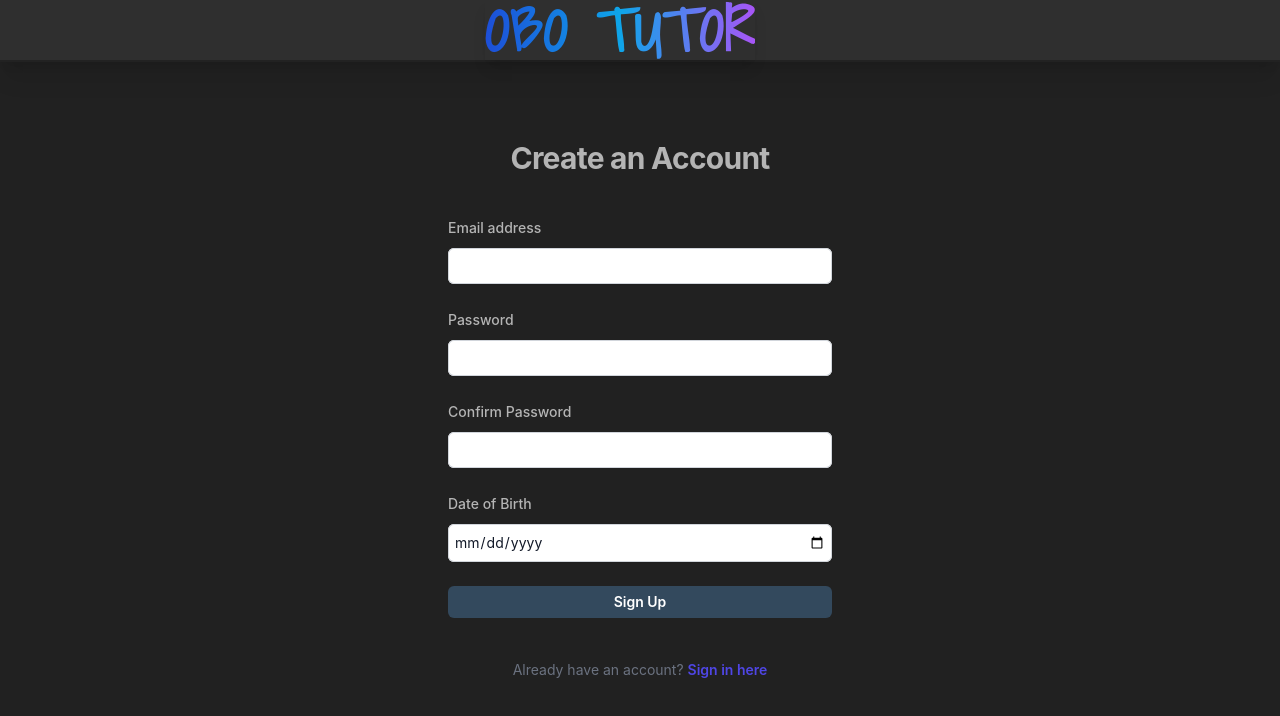
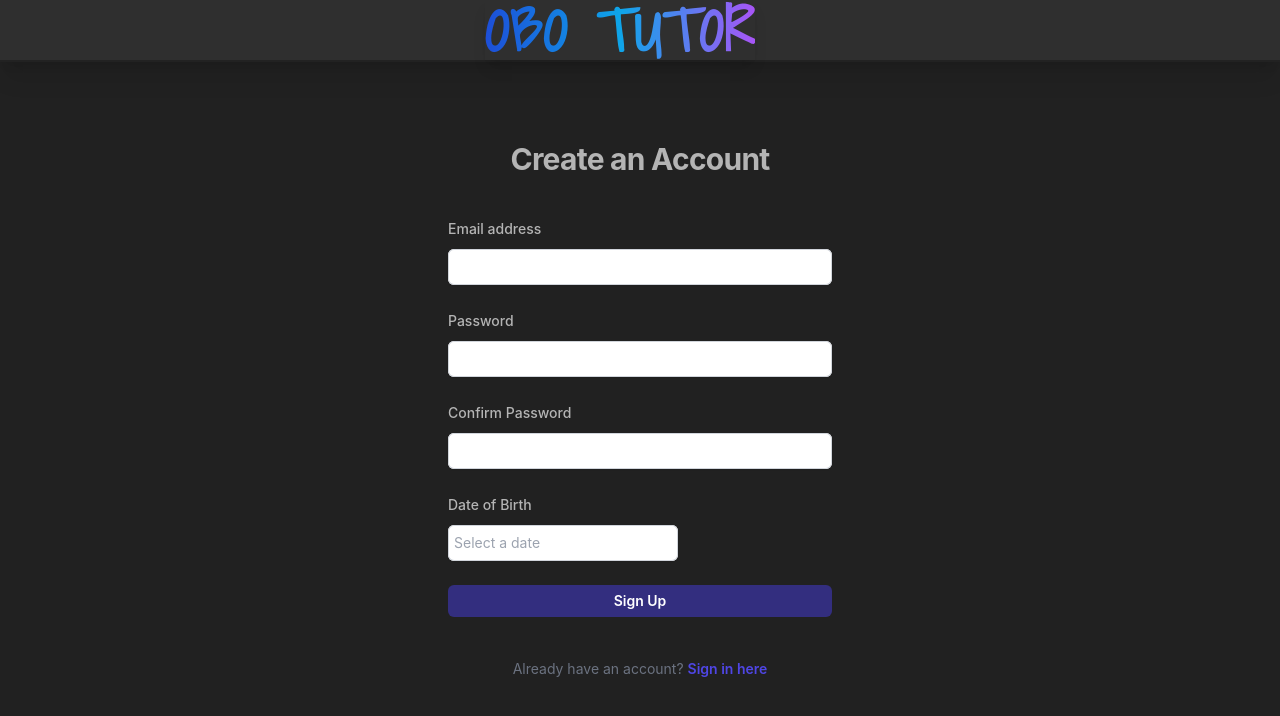
Before and after one commit to k-ranasinghe/LLM-Tutoring-Chatbot, a React (Create React App) app in the folder client/: page /sign-up in a window 1280 px wide. Shown: the top 716 px of the page. Built offline with nearby package versions, Linux system fonts and the light colour scheme.

Commit message:
updated the ui

```diff
--- a/client/package.json
+++ b/client/package.json
@@ -16,6 +16,7 @@
     "js-cookie": "^3.0.5",
     "mui": "^0.0.1",
     "react": "^18.3.1",
+    "react-datepicker": "^7.4.0",
     "react-dom": "^18.3.1",
     "react-markdown": "^9.0.1",
     "react-router-dom": "^6.24.1",
--- a/client/src/components/Login.js
+++ b/client/src/components/Login.js
@@ -3,7 +3,7 @@ import { useNavigate } from "react-router-dom";
 import Cookies from 'js-cookie';
 
 export default function Login() {
-  const [buttonColor, setButtonColor] = useState("#33495d");
+  const [buttonColor, setButtonColor] = useState("#4038be99");
   const [isCorrectPwd, setIsCorrectPwd] = useState(true);
   const [email, setEmail] = useState('');
   const [password, setPassword] = useState('');
--- a/client/src/pages/SignupPage.js
+++ b/client/src/pages/SignupPage.js
@@ -1,6 +1,8 @@
 import Header from '../components/Header';
 import { useState } from "react";
 import { useNavigate } from "react-router-dom";
+import DatePicker from 'react-datepicker';
+import 'react-datepicker/dist/react-datepicker.css';
 
 export default function SignUpPage() {
     const [email, setEmail] = useState('');
@@ -8,7 +10,7 @@ export default function SignUpPage() {
     const [confirmPassword, setConfirmPassword] = useState('');
     const [dateOfBirth, setDateOfBirth] = useState('');
     const [isPasswordMatch, setIsPasswordMatch] = useState(true);
-    const [buttonColor, setButtonColor] = useState("#33495d");
+    const [buttonColor, setButtonColor] = useState("#4038be99");
     const navigate = useNavigate();
 
     const handleSubmit = async (e) => {
@@ -18,8 +20,9 @@ export default function SignUpPage() {
             setIsPasswordMatch(false);
             return;
         }
+        const formattedDateOfBirth = dateOfBirth ? dateOfBirth.toISOString().split('T')[0] : '';
 
-        const formData = { email, password, dateOfBirth };
+        const formData = { email, password, dateOfBirth: formattedDateOfBirth };
 
         try {
             const response = await fetch('http://127.0.0.1:8000/register', {
@@ -114,14 +117,16 @@ export default function SignUpPage() {
                                 Date of Birth
                             </label>
                             <div className="mt-2">
-                                <input
-                                    id="dateOfBirth"
-                                    name="dateOfBirth"
-                                    type="date"
+                                <DatePicker
+                                    selected={dateOfBirth}
+                                    onChange={(date) => setDateOfBirth(date)}
+                                    className="block w-full rounded-md py-1.5 px-1.5 text-gray-900 shadow-sm ring-1 ring-inset ring-gray-300 focus:ring-2 focus:ring-indigo-600 sm:text-sm sm:leading-6"
+                                    dateFormat="yyyy-MM-dd"
+                                    placeholderText="Select a date"
                                     required
-                                    value={dateOfBirth}
-                                    onChange={(e) => setDateOfBirth(e.target.value)}
-                                    className="block w-full rounded-md py-1.5 px-1.5 text-gray-900 shadow-sm ring-1 ring-inset ring-gray-300 focus:ring-2 focus:ring-indigo-600 sm:text-sm sm:leading-6"
+                                    showYearDropdown
+                                    yearDropdownItemNumber={50}
+                                    scrollableYearDropdown
                                 />
                             </div>
                         </div>
```
Also changed, not shown: 2 other files (tests, documents, lock files or other folders).
